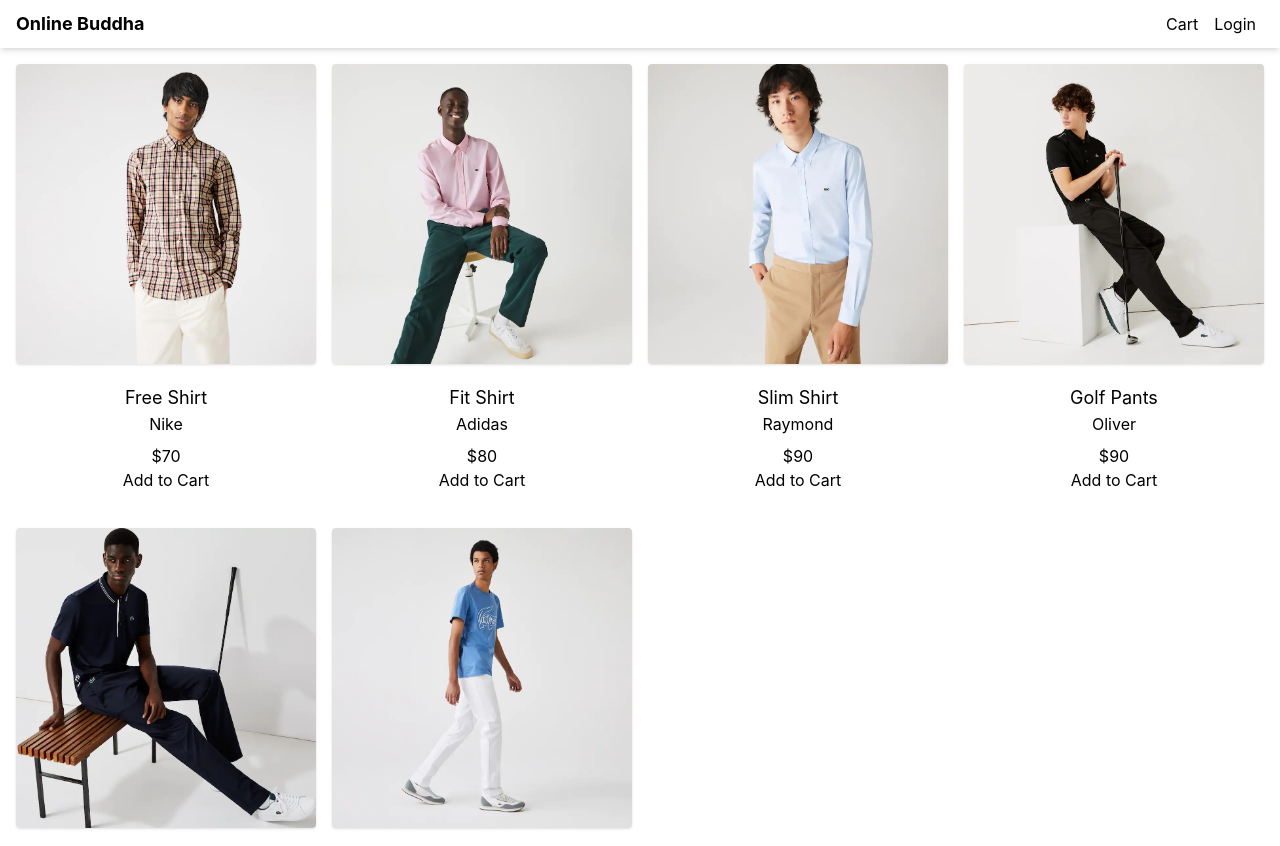
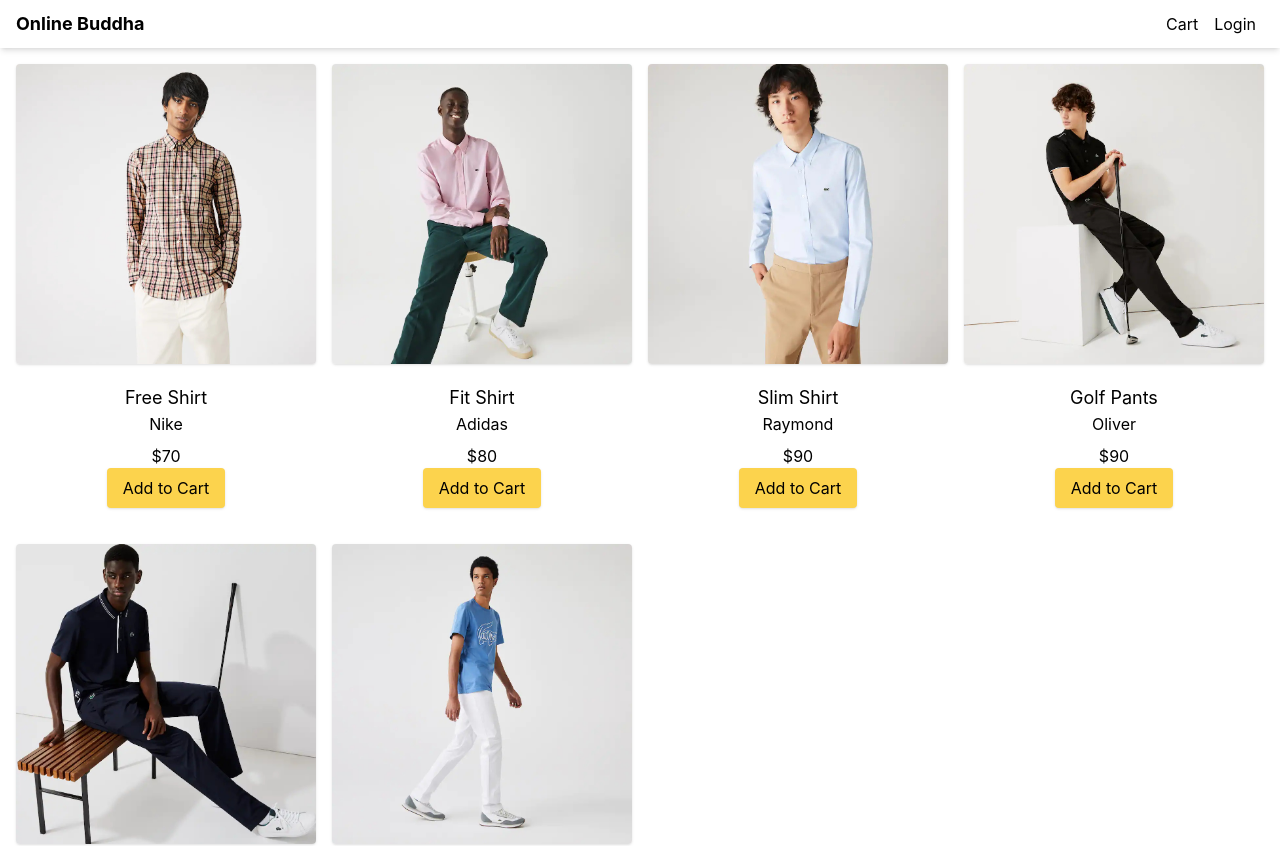
Before and after one commit to gliu22/next-tailwind-online-buddha, a Next.js app: page / in a window 1280 px wide. Shown: the top 846 px of the page. Built offline with nearby package versions, Linux system fonts and the light colour scheme.

Commit message:
Add styles

```diff
--- a/styles/globals.css
+++ b/styles/globals.css
@@ -19,6 +19,14 @@
   box-sizing: border-box;
 }
 
+.cart {
+  @apply mb-5 block rounded-lg border border-gray-200 shadow-md;
+}
+
+.primary-button {
+  @apply rounded bg-amber-300 py-2 px-4 shadow outline-none hover:bg-amber-400 active:bg-amber-500;
+}
+
 @media (prefers-color-scheme: dark) {
   html {
     color-scheme: dark;
```
